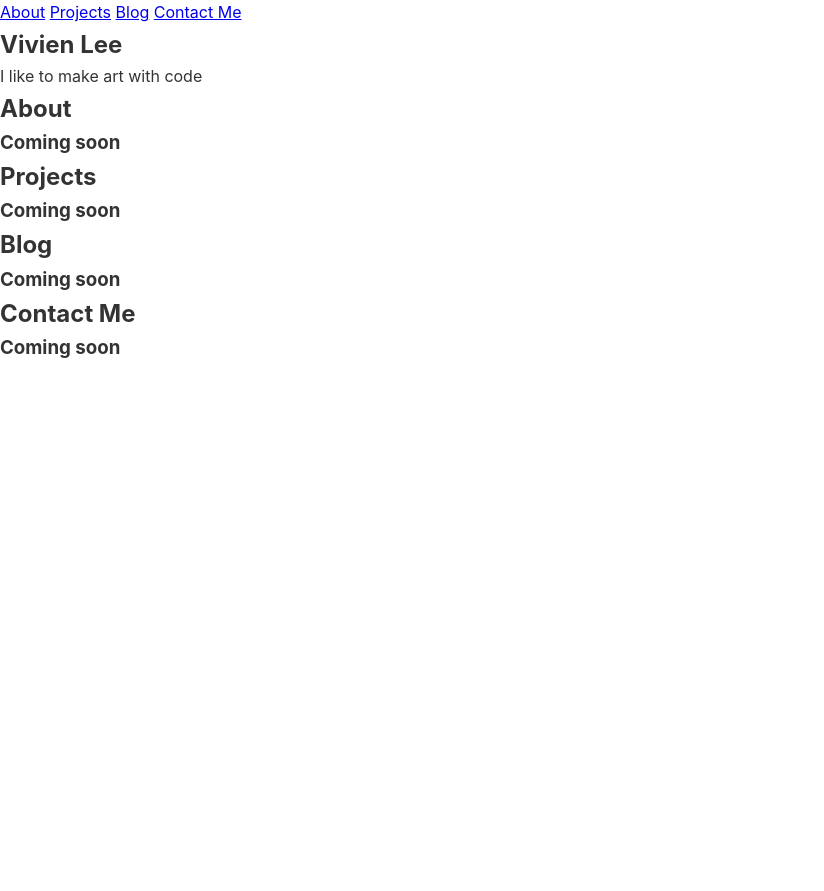
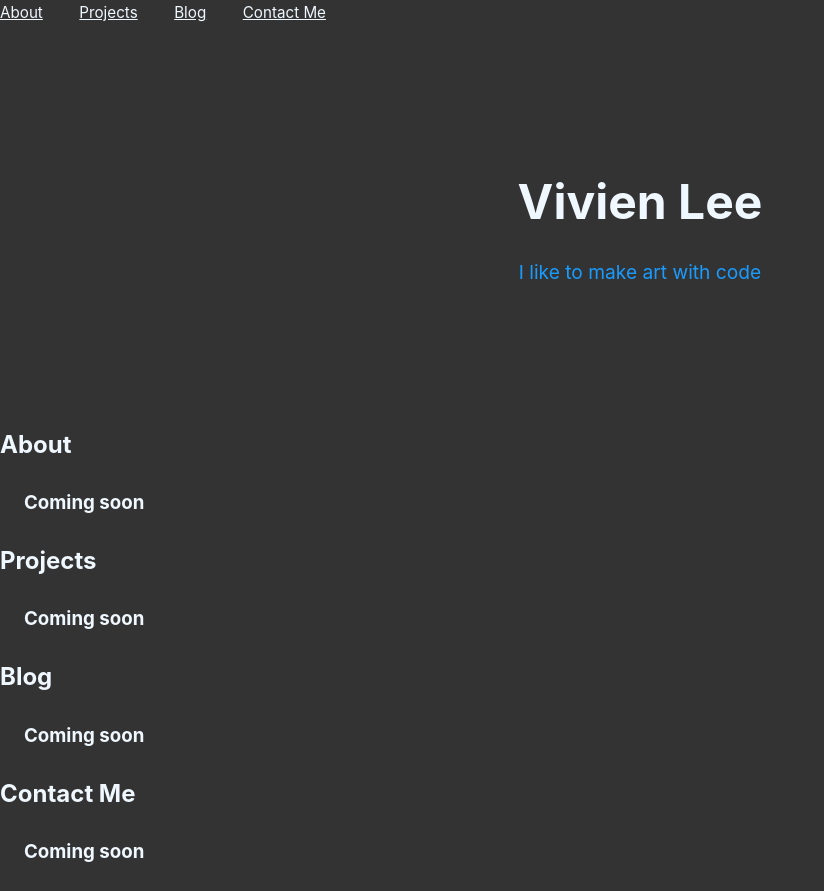
Before and after one commit to vivienlee01/vivienlee01.github.io, a plain HTML site: page index.html in a window 1280 px wide. Shown: the whole page, without its empty margins (0-824 px from the left). Before the commit the page ends 800 px from the top, so only its background shows below. Drawn offline with Linux system fonts and the light colour scheme.

Commit message:
created some more css styles

```diff
--- a/style.css
+++ b/style.css
@@ -7,5 +7,66 @@
 body {
   font-family: -apple-system, BlinkMacSystemFont, "Segoe UI", sans-serif;
   line-height: 1.6;
-  color: #333;
+  color: aliceblue;
+  background-color: #333;
 }
+
+a {
+  color: aliceblue;
+  margin-right: 2rem;
+  font-size: 0.95rem;
+  transition: color 0.2s;
+}
+
+a:hover {
+  color: #dceeff;
+}
+
+#hero {
+  min-height: 50vh;
+  display: flex;
+  flex-direction: column;
+  justify-content: center;
+  align-items: center;
+  text-align: center;
+  max-width: 800px;
+  padding: 2rem;
+  margin: 0 auto;
+}
+
+#hero h1 {
+  font-size: 3rem;
+  margin-bottom: 1rem;
+}
+
+#hero p {
+  font-size: 1.2rem;
+  color: #1a9cff;
+}
+
+.projects-grid {
+  display: grid;
+  grid-template-columns: repeat(auto-fit, minmax(300px, 1fr));
+  gap: 2rem;
+  padding: 2rem;
+}
+
+.project-card {
+  border: 1px sold #ddd;
+  border-radius: 8px;
+  padding: 1.5rem;
+  transition: transform 0.2s;
+}
+
+.project-card:hover {
+  transform: translateY(-5px);
+}
+
+.tech-stack span {
+  display: inline-block;
+  padding: 0.25rem 0.74rem;
+  margin: 0.25rem;
+  border: 1px solid #f0f0f0;
+  border-radius: 4px;
+  font-size: 0.9rem;
+}
```
